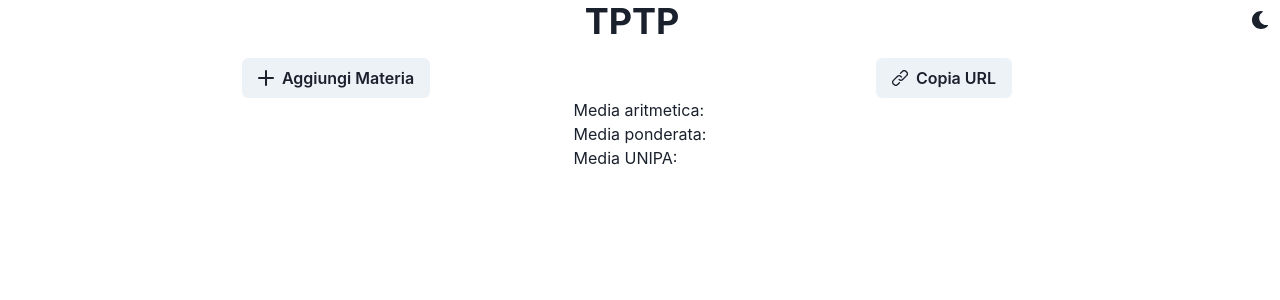
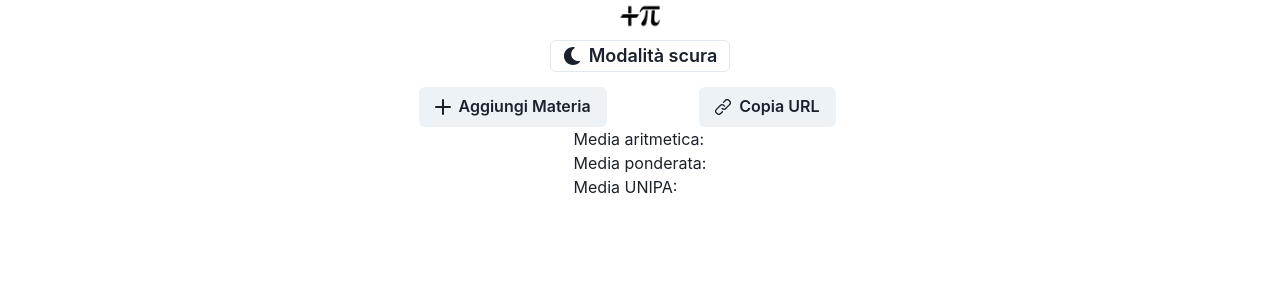
Before and after one commit to ExalFabu/TPTP, a React (Create React App) app: page / in a window 1280 px wide. Shown: the top 300 px of the page. Built offline with nearby package versions, Linux system fonts and the light colour scheme.

Commit message:
Cleaned up junk and started working on the header

```diff
--- a/src/App.js
+++ b/src/App.js
@@ -6,12 +6,15 @@ import {
   Heading,
   Center,
   Grid,
+  Flex,
+  SimpleGrid,
+  GridItem,
 } from '@chakra-ui/react';
 
-import { ColorModeSwitcher } from './ColorModeSwitcher';
 import { LectureType } from './components/Lecture';
 import LectureTable from './components/LectureTable';
 import Average from './components/Average';
+import Header from './components/Header';
 
 const checkUrlParams = urlLocation => {
   if (
@@ -62,13 +65,8 @@ function App() {
 
   return (
     <ChakraProvider theme={theme}>
-      <Grid row={1} templateColumns="auto 1em">
-        <Center>
-          <Heading>TPTP</Heading>
-        </Center>
-        <ColorModeSwitcher justifySelf="flex-end" />
-      </Grid>
-
+      <Header />
+      <Container>
         <Container maxW="100%" alignContent="center" mt="15px">
           <LectureTable
             key={0}
@@ -79,6 +77,7 @@ function App() {
         <Center>
           <Average allLectures={lectures} setLectures={setLectures} />
         </Center>
+      </Container>
     </ChakraProvider>
   );
 }
--- a/src/ColorModeSwitcher.js
+++ /dev/null
@@ -1,23 +0,0 @@
-import React from 'react';
-import { useColorMode, useColorModeValue, IconButton } from '@chakra-ui/react';
-import { FaMoon, FaSun } from 'react-icons/fa';
-
-export const ColorModeSwitcher = props => {
-  const { toggleColorMode } = useColorMode();
-  const text = useColorModeValue('dark', 'light');
-  const SwitchIcon = useColorModeValue(FaMoon, FaSun);
-
-  return (
-    <IconButton
-      size="md"
-      fontSize="lg"
-      aria-label={`Switch to ${text} mode`}
-      variant="ghost"
-      color="current"
-      marginLeft="2"
-      onClick={toggleColorMode}
-      icon={<SwitchIcon />}
-      {...props}
-    />
-  );
-};
--- /dev/null
+++ b/src/components/ColorModeSwitcher.js
@@ -0,0 +1,41 @@
+import React from 'react';
+import {
+  useColorMode,
+  useColorModeValue,
+  Button,
+  useBreakpointValue,
+  IconButton,
+} from '@chakra-ui/react';
+import { FaMoon, FaSun } from 'react-icons/fa';
+
+export const ColorModeSwitcher = props => {
+  const { toggleColorMode } = useColorMode();
+  const text = useColorModeValue('Modalità scura', 'Modalità chiara');
+  const SwitchIcon = useColorModeValue(FaMoon, FaSun);
+  const format = useBreakpointValue({ base: 'base', md: 'md' });
+
+  return format === 'base' ? (
+    <IconButton
+      size="sm"
+      fontSize="lg"
+      aria-label={text}
+      onClick={toggleColorMode}
+      icon={<SwitchIcon />}
+      {...props}
+    />
+  ) : (
+    <Button
+      size="sm"
+      fontSize="lg"
+      aria-label={text}
+      variant="outline"
+      // color="current"
+      // marginLeft="2"
+      onClick={toggleColorMode}
+      leftIcon={<SwitchIcon />}
+      {...props}
+    >
+      {text}
+    </Button>
+  );
+};
--- /dev/null
+++ b/src/components/Header.js
@@ -0,0 +1,28 @@
+import { Container, GridItem, SimpleGrid } from '@chakra-ui/layout';
+import React from 'react';
+import { ColorModeSwitcher } from './ColorModeSwitcher';
+import { Logo } from './Logo';
+
+export default function Header() {
+  return (
+    <Container alignContent="center">
+      <SimpleGrid
+        templateAreas={`'logo' 'colormodeswitch'`}
+        gap={2}
+        top={0}
+        w="100%"
+      >
+        <GridItem gridArea="logo" alignSelf="center" justifySelf="center">
+          <Logo maxH="2rem" />
+        </GridItem>
+        <GridItem
+          gridArea="colormodeswitch"
+          alignSelf="center"
+          justifySelf="center"
+        >
+          <ColorModeSwitcher />
+        </GridItem>
+      </SimpleGrid>
+    </Container>
+  );
+}
--- a/src/index.js
+++ b/src/index.js
@@ -2,7 +2,6 @@ import { ColorModeScript } from '@chakra-ui/react';
 import React, { StrictMode } from 'react';
 import ReactDOM from 'react-dom';
 import App from './App';
-import reportWebVitals from './reportWebVitals';
 import * as serviceWorker from './serviceWorker';
 
 ReactDOM.render(
@@ -21,4 +20,3 @@ serviceWorker.unregister();
 // If you want to start measuring performance in your app, pass a function
 // to log results (for example: reportWebVitals(console.log))
 // or send to an analytics endpoint. Learn more: https://bit.ly/CRA-vitals
-reportWebVitals();
--- a/src/reportWebVitals.js
+++ /dev/null
@@ -1,13 +0,0 @@
-const reportWebVitals = onPerfEntry => {
-  if (onPerfEntry && onPerfEntry instanceof Function) {
-    import('web-vitals').then(({ getCLS, getFID, getFCP, getLCP, getTTFB }) => {
-      getCLS(onPerfEntry);
-      getFID(onPerfEntry);
-      getFCP(onPerfEntry);
-      getLCP(onPerfEntry);
-      getTTFB(onPerfEntry);
-    });
-  }
-};
-
-export default reportWebVitals;
```
Also changed, not shown: src/setupTests.js (deleted, +0 -5 lines), src/test-utils.js (deleted, +0 -12 lines), 1 other file (tests, documents, lock files or other folders). Lines whose indentation alone changed are shown as unchanged.
